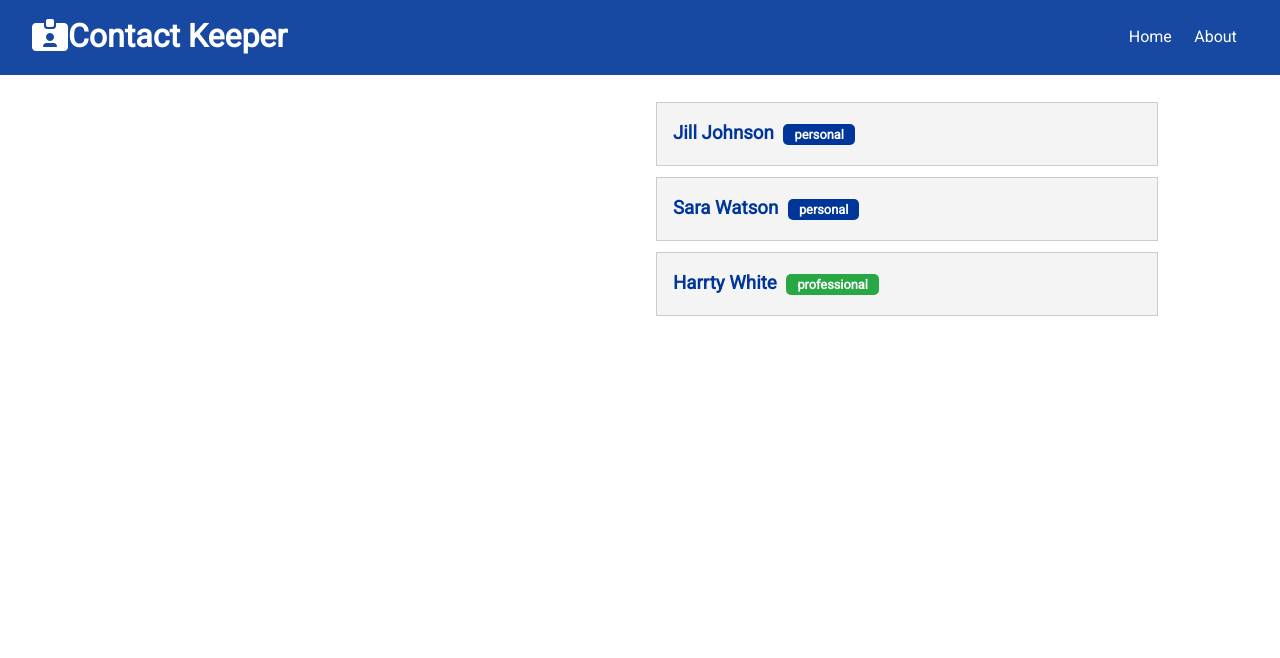
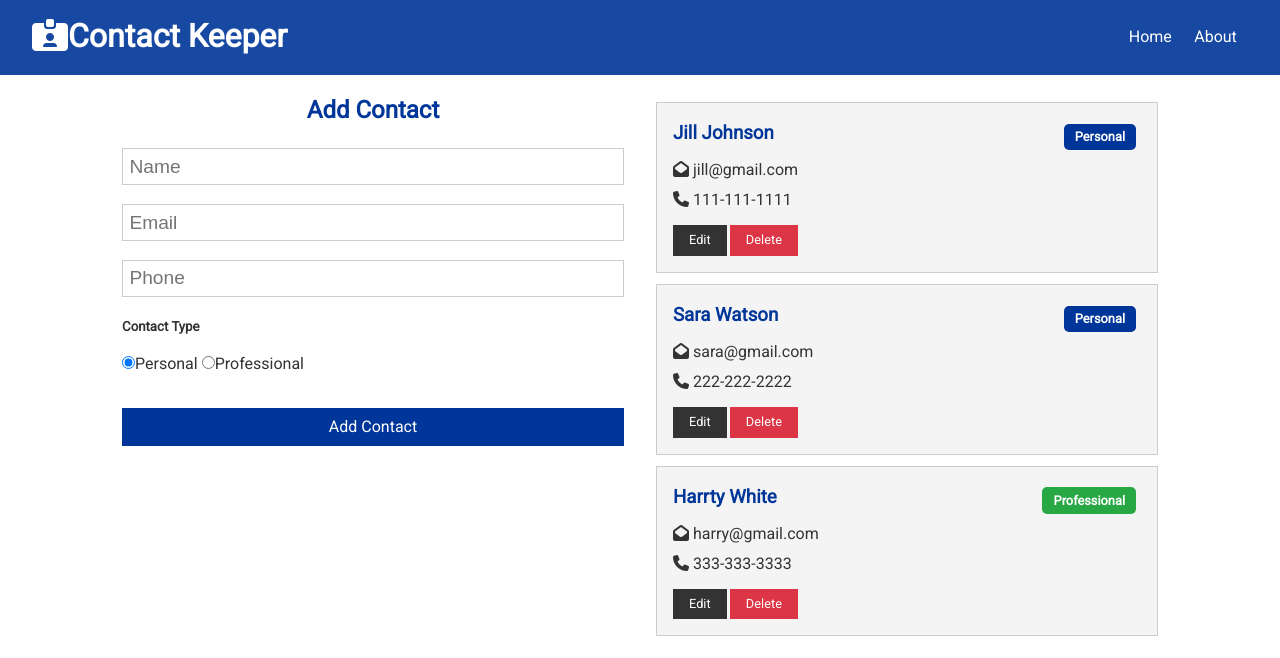
Before and after one commit to KeeganA217/Contact-Keeper, a React (Create React App) app in the folder client/: page / in a window 1280 px wide. Shown: the top 658 px of the page. Built offline with nearby package versions, Linux system fonts and the light colour scheme.

Commit message:
adding/deleting contacts through state

```diff
--- /dev/null
+++ b/client/src/components/contacts/ContactForm.js
@@ -0,0 +1,82 @@
+import React, { useState, useContext } from "react";
+import ContactContext from "../../context/contact/contactContext";
+
+const ContactForm = () => {
+  const contactContext = useContext(ContactContext);
+
+  const [contact, setContact] = useState({
+    name: "",
+    email: "",
+    phone: "",
+    type: "personal",
+  });
+
+  const { name, email, phone, type } = contact;
+
+  const onChange = (e) =>
+    setContact({ ...contact, [e.target.name]: e.target.value });
+
+  const onSubmit = (e) => {
+    e.preventDefault();
+    contactContext.addContact(contact);
+    setContact({
+      name: "",
+      email: "",
+      phone: "",
+      type: "personal",
+    });
+  };
+
+  return (
+    <form onSubmit={onSubmit}>
+      <h2 className="text-primary">Add Contact</h2>
+      <input
+        type="text"
+        placeholder="Name"
+        name="name"
+        value={name}
+        onChange={onChange}
+      />
+      <input
+        type="email"
+        placeholder="Email"
+        name="email"
+        value={email}
+        onChange={onChange}
+      />
+      <input
+        type="text"
+        placeholder="Phone"
+        name="phone"
+        value={phone}
+        onChange={onChange}
+      />
+      <h5>Contact Type</h5>
+      <input
+        type="radio"
+        name="type"
+        value="personal"
+        checked={type === "personal"}
+        onChange={onChange}
+      />
+      Personal{" "}
+      <input
+        type="radio"
+        name="type"
+        value="professional"
+        checked={type === "professional"}
+        onChange={onChange}
+      />
+      Professional
+      <div>
+        <input
+          type="submit"
+          value="Add Contact"
+          className="btn btn-primary btn-block"
+        />
+      </div>
+    </form>
+  );
+};
+
+export default ContactForm;
--- a/client/src/components/contacts/ContactItem.js
+++ b/client/src/components/contacts/ContactItem.js
@@ -1,22 +1,55 @@
-import React from "react";
+import React, { useContext } from "react";
+import PropTypes from "prop-types";
+import ContactContext from "../../context/contact/contactContext";
 
-const contactItem = ({ contact }) => {
+const ContactItem = ({ contact }) => {
+  const contactContext = useContext(ContactContext);
+
+  const { deleteContact } = contactContext;
+
   const { id, name, email, phone, type } = contact;
+
+  const onDelete = () => {
+    deleteContact(id);
+  };
 
   return (
     <div className="card bg-light">
       <h3 className="text-primary text-left">
         {name}{" "}
         <span
+          style={{ float: "right" }}
           className={
             "badge " + (type === "personal" ? "badge-primary" : "badge-success")
           }
         >
-          {type}
+          {type.charAt(0).toUpperCase() + type.slice(1)}
         </span>
       </h3>
+      <ul className="list">
+        {email && (
+          <li>
+            <i className="fas fa-envelope-open"></i> {email}
+          </li>
+        )}
+        {phone && (
+          <li>
+            <i className="fas fa-phone"></i> {phone}
+          </li>
+        )}
+      </ul>
+      <p>
+        <button className="btn btn-dark btn-sm">Edit</button>
+        <button className="btn btn-danger btn-sm" onClick={onDelete}>
+          Delete
+        </button>
+      </p>
     </div>
   );
 };
 
-export default contactItem;
+ContactItem.propTypes = {
+  contact: PropTypes.object.isRequired,
+};
+
+export default ContactItem;
--- a/client/src/components/pages/Home.js
+++ b/client/src/components/pages/Home.js
@@ -1,10 +1,13 @@
 import React from "react";
 import Contacts from "../contacts/Contacts";
+import ContactForm from "../contacts/ContactForm";
 
 const Home = () => {
   return (
     <div className="grid-2">
-      <div>{/* Contact Form */}</div>
+      <div>
+        <ContactForm />
+      </div>
       <div>
         <Contacts />
       </div>
--- a/client/src/context/contact/ContactState.js
+++ b/client/src/context/contact/ContactState.js
@@ -1,5 +1,5 @@
 import React, { useReducer } from "react";
-import uuid from "uuid";
+import { v4 as uuid } from "uuid";
 import ContactContext from "./contactContext";
 import contactReducer from "./contactReducer";
 import {
@@ -42,9 +42,13 @@
   const [state, dispatch] = useReducer(contactReducer, initialState);
 
   // Add Contact
+  const addContact = (contact) => {
+    contact.id = uuid();
 
+    dispatch({ type: ADD_CONTACT, payload: contact });
+  };
   // Delete Contact
-
+  const deleteContact = () => {};
   // Set Current Contact
 
   // Clear Current Contact
@@ -59,6 +63,8 @@
     <ContactContext.Provider
       value={{
         contacts: state.contacts,
+        addContact,
+        deleteContact,
       }}
     >
       {props.children}
--- a/client/src/context/contact/contactReducer.js
+++ b/client/src/context/contact/contactReducer.js
@@ -0,0 +1,21 @@
+import {
+  ADD_CONTACT,
+  DELETE_CONTACT,
+  SET_CURRENT,
+  CLEAR_CURRENT,
+  UPDATE_CONTACT,
+  FILTER_CONTACTS,
+  CLEAR_FILTER,
+} from "../types";
+
+export default (state, action) => {
+  switch (action.type) {
+    case ADD_CONTACT:
+      return {
+        ...state,
+        contacts: [...state.contacts, action.payload],
+      };
+    default:
+      return state;
+  }
+};
```
